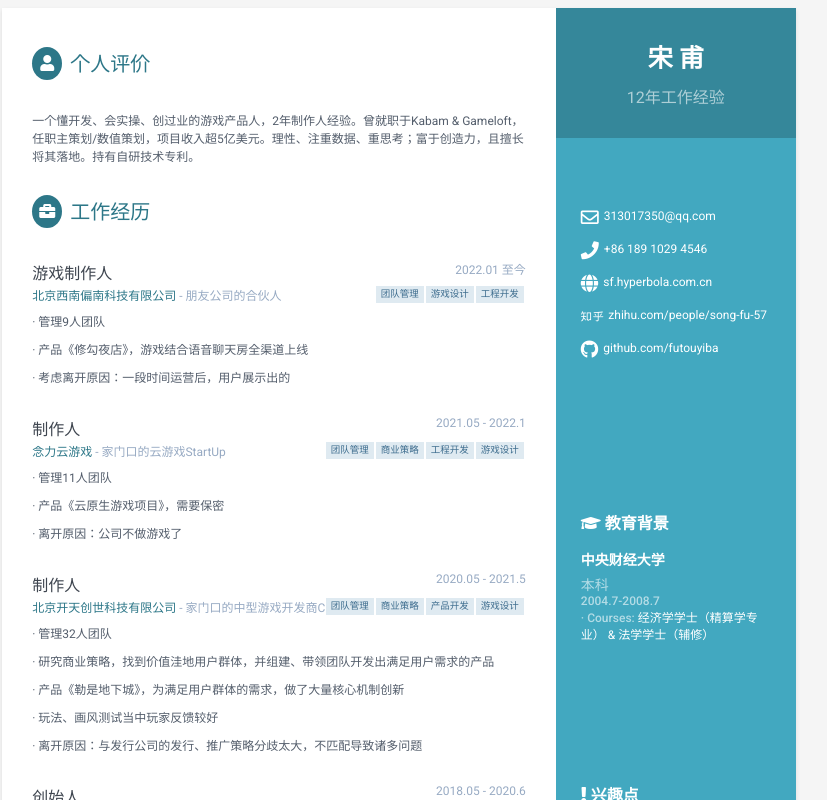
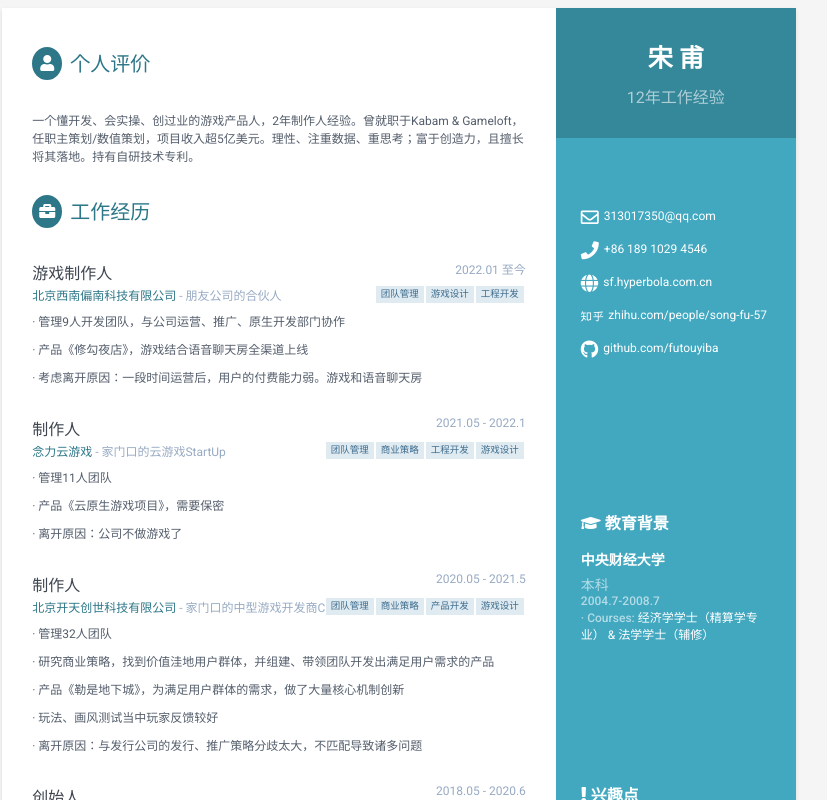
Before and after one commit to futouyiba/ReactJSResumeWithPDF, a React app: page / in a window 1280 px wide. Shown: the top 800 px of the page, without its empty margins (241-1068 px from the left). Built offline with nearby package versions, Linux system fonts and the light colour scheme.

Commit message:
small updates.

```diff
--- a/src/content/experience.js
+++ b/src/content/experience.js
@@ -16,9 +16,9 @@ const experience = {
         '工程开发',
       ],
       description: [
-        '管理9人团队',
+        '管理9人开发团队，与公司运营、推广、原生开发部门协作',
         '产品《修勾夜店》，游戏结合语音聊天房全渠道上线',
-        '考虑离开原因：一段时间运营后，用户展示出的',
+        '考虑离开原因：一段时间运营后，用户的付费能力弱。游戏和语音聊天房',
       ]
     },    {
       title: '制作人',
```
